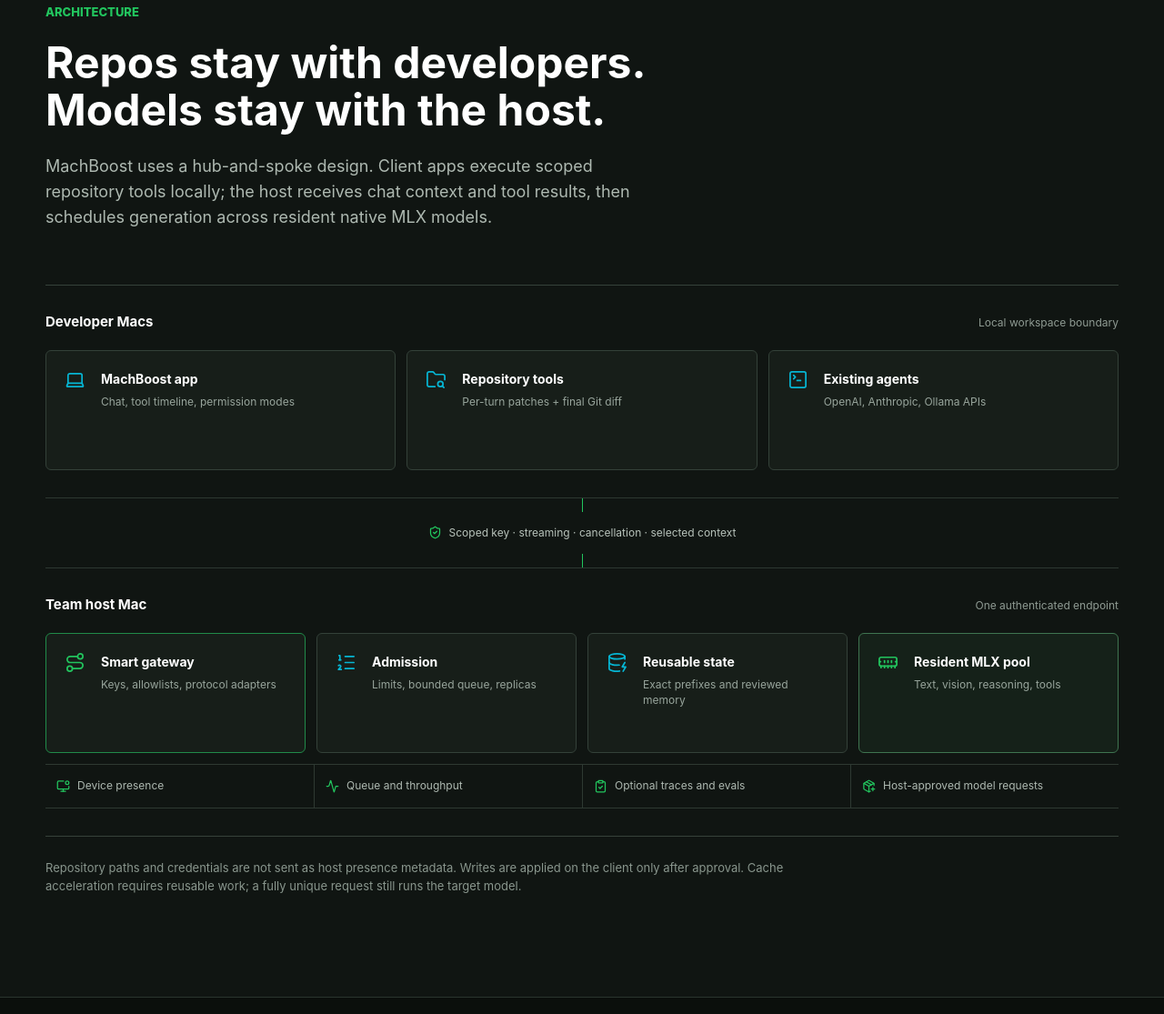
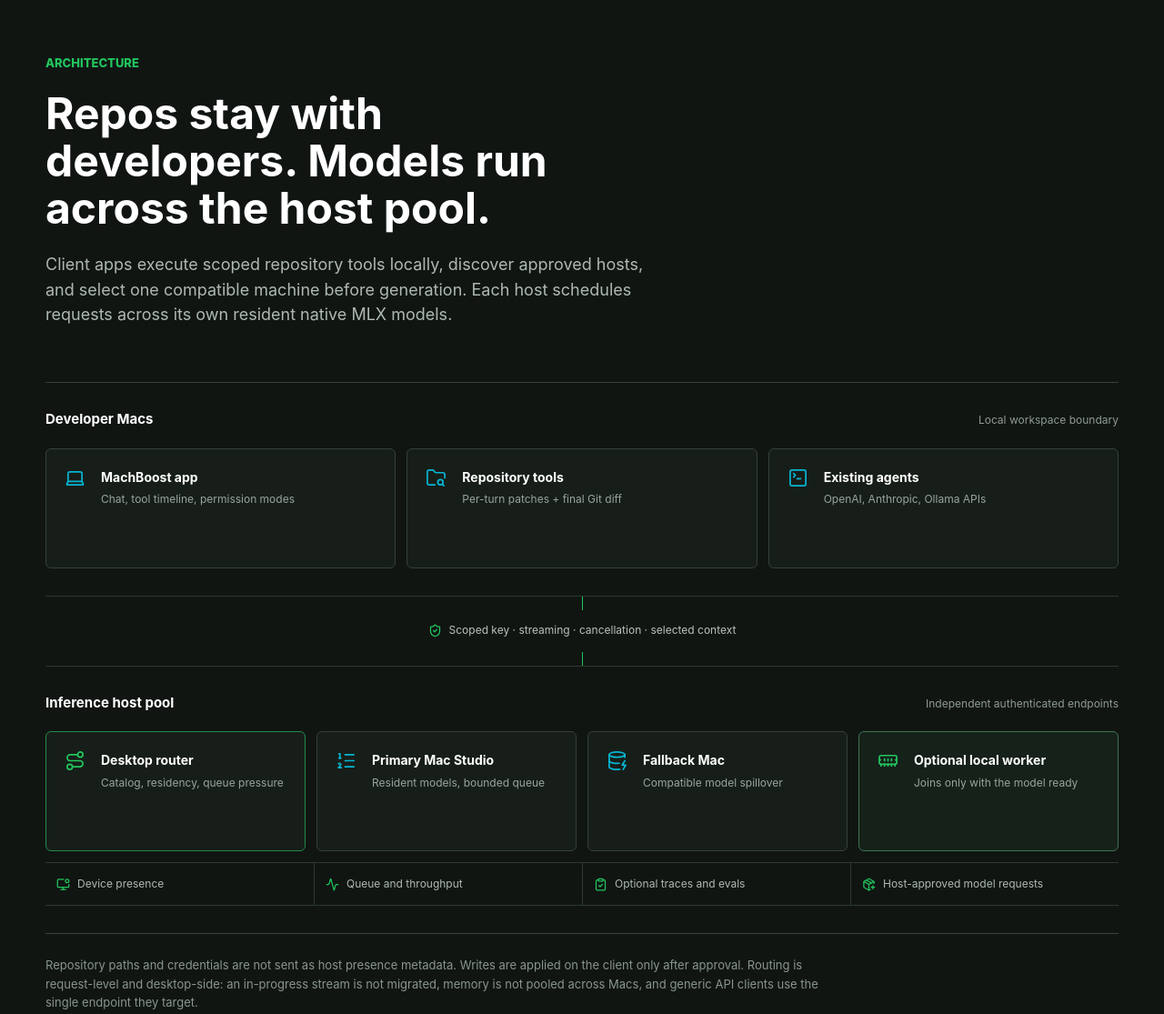
Before and after one commit to VistritPandey/machboost, a plain HTML site: page site/index.html in a window 1280 px wide. Shown: the part 3548-4663 px from the top of the page at 91% size. Drawn offline with nearby package versions, Linux system fonts and the light colour scheme; no server answers.

Commit message:
Present host pool on the project site

```diff
--- a/site/index.html
+++ b/site/index.html
@@ -23,7 +23,7 @@
     <title>MachBoost — Faster local inference on Apple Silicon</title>
     <link rel="icon" href="assets/machboost-icon.webp">
     <link rel="apple-touch-icon" href="assets/machboost-icon.webp">
-    <link rel="stylesheet" href="styles.css?v=0.13.3">
+    <link rel="stylesheet" href="styles.css?v=0.14.0">
     <script
       defer
       src="https://cdn.jsdelivr.net/npm/lucide@0.468.0/dist/umd/lucide.min.js"
@@ -194,9 +194,11 @@
             <h2>One Mac. Your team's coding agents.</h2>
             <p>
               Give each employee a scoped key and point Codex, Claude Code, Cline,
-              Kilo Code, or another compatible client at the same private endpoint. Models stay
-              resident while MachBoost enforces model access, concurrency, request
-              rates, and fair queueing between employees. Revision-aware memory can
+              Kilo Code, or another compatible client at a private endpoint. The
+              desktop app can discover several MachBoost Macs and route each new
+              request to a compatible resident model with the best current load.
+              Each host enforces model access, concurrency, request rates, and fair
+              queueing between employees. Revision-aware memory can
               reuse validated repository knowledge without exposing private work,
               while exact reusable prefixes can avoid repeated prefill when requests
               genuinely overlap. Budgeted external providers remain an explicit
@@ -217,7 +219,7 @@
             </div>
             <dl class="team-stats">
               <div><dt>Identity</dt><dd>Scoped keys</dd></div>
-              <div><dt>Admission</dt><dd>Tenant-fair</dd></div>
+              <div><dt>Routing</dt><dd>Load-aware host pool</dd></div>
               <div><dt>Protocols</dt><dd>Responses + Messages + Ollama</dd></div>
               <div><dt>Memory</dt><dd>Private + shared</dd></div>
             </dl>
@@ -230,7 +232,7 @@
           <div>
             <i data-lucide="users" aria-hidden="true"></i>
             <h3>Connect the desktop fleet</h3>
-            <p>Employees use the same MachBoost chat and coding UI while inference runs on the host.</p>
+            <p>Bonjour finds nearby hosts; scoped keys keep every connection explicit and authenticated.</p>
           </div>
           <div>
             <i data-lucide="brain-circuit" aria-hidden="true"></i>
@@ -239,8 +241,8 @@
           </div>
           <div>
             <i data-lucide="activity" aria-hidden="true"></i>
-            <h3>Route, inspect, evaluate</h3>
-            <p>Apply provider budgets and transient fallback, inspect local traces, then evaluate selected requests.</p>
+            <h3>Spill over busy requests</h3>
+            <p>Prefer resident models, account for queues and new reservations, and optionally use the employee Mac.</p>
           </div>
         </div>
       </section>
@@ -249,11 +251,11 @@
         <div class="shell">
           <div class="section-heading section-heading-light">
             <p class="kicker">Architecture</p>
-            <h2>Repos stay with developers. Models stay with the host.</h2>
+            <h2>Repos stay with developers. Models run across the host pool.</h2>
             <p>
-              MachBoost uses a hub-and-spoke design. Client apps execute scoped
-              repository tools locally; the host receives chat context and tool
-              results, then schedules generation across resident native MLX models.
+              Client apps execute scoped repository tools locally, discover approved
+              hosts, and select one compatible machine before generation. Each host
+              schedules requests across its own resident native MLX models.
             </p>
           </div>
 
@@ -288,29 +290,29 @@
 
             <div class="architecture-layer architecture-host">
               <div class="architecture-layer-title">
-                <span>Team host Mac</span>
-                <small>One authenticated endpoint</small>
+                <span>Inference host pool</span>
+                <small>Independent authenticated endpoints</small>
               </div>
               <div class="architecture-nodes architecture-nodes-four">
                 <div class="architecture-node architecture-node-accent">
                   <i data-lucide="route" aria-hidden="true"></i>
-                  <strong>Smart gateway</strong>
-                  <span>Keys, allowlists, protocol adapters</span>
+                  <strong>Desktop router</strong>
+                  <span>Catalog, residency, queue pressure</span>
                 </div>
                 <div class="architecture-node">
                   <i data-lucide="list-ordered" aria-hidden="true"></i>
-                  <strong>Admission</strong>
-                  <span>Limits, bounded queue, replicas</span>
+                  <strong>Primary Mac Studio</strong>
+                  <span>Resident models, bounded queue</span>
                 </div>
                 <div class="architecture-node">
                   <i data-lucide="database-zap" aria-hidden="true"></i>
-                  <strong>Reusable state</strong>
-                  <span>Exact prefixes and reviewed memory</span>
+                  <strong>Fallback Mac</strong>
+                  <span>Compatible model spillover</span>
                 </div>
                 <div class="architecture-node architecture-node-model">
                   <i data-lucide="memory-stick" aria-hidden="true"></i>
-                  <strong>Resident MLX pool</strong>
-                  <span>Text, vision, reasoning, tools</span>
+                  <strong>Optional local worker</strong>
+                  <span>Joins only with the model ready</span>
                 </div>
               </div>
               <div class="architecture-observability">
@@ -324,8 +326,10 @@
 
           <p class="architecture-note">
             Repository paths and credentials are not sent as host presence metadata.
-            Writes are applied on the client only after approval. Cache acceleration
-            requires reusable work; a fully unique request still runs the target model.
+            Writes are applied on the client only after approval. Routing is
+            request-level and desktop-side: an in-progress stream is not migrated,
+            memory is not pooled across Macs, and generic API clients use the single
+            endpoint they target.
           </p>
         </div>
       </section>
```
